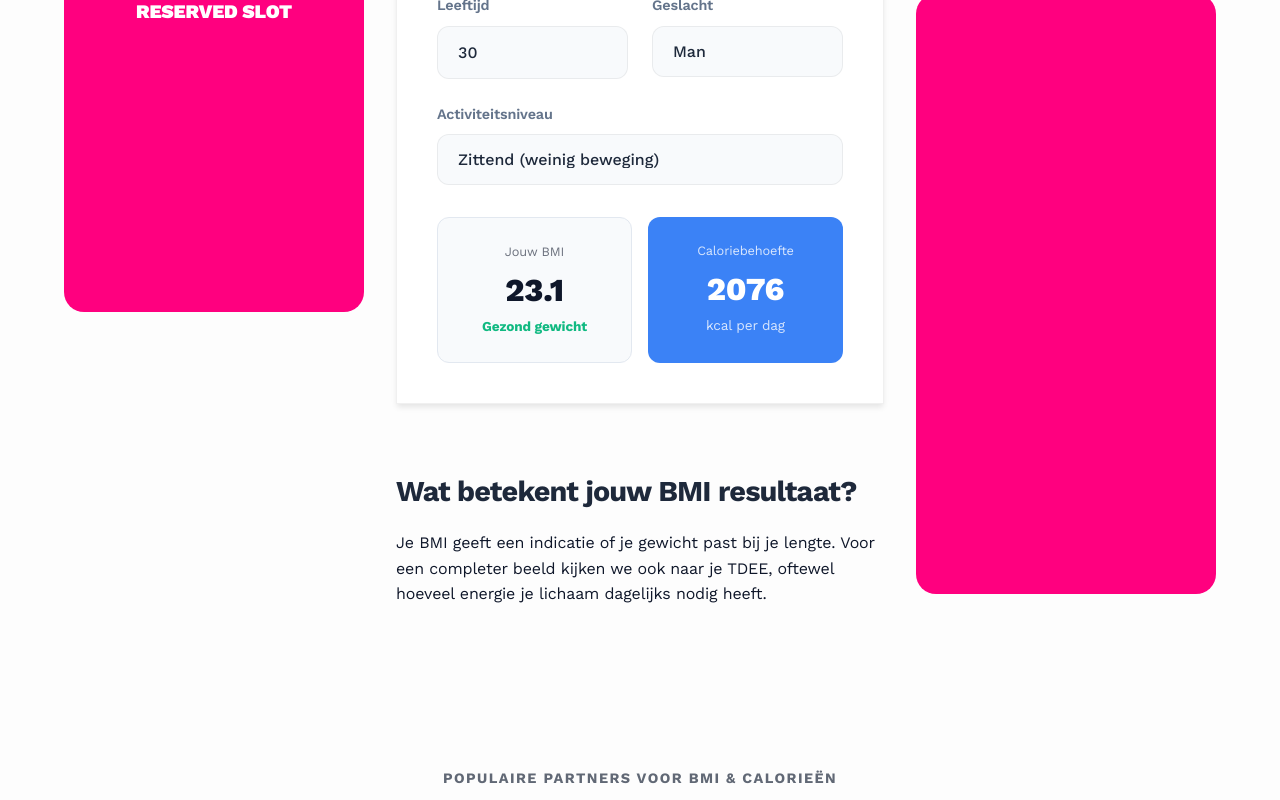
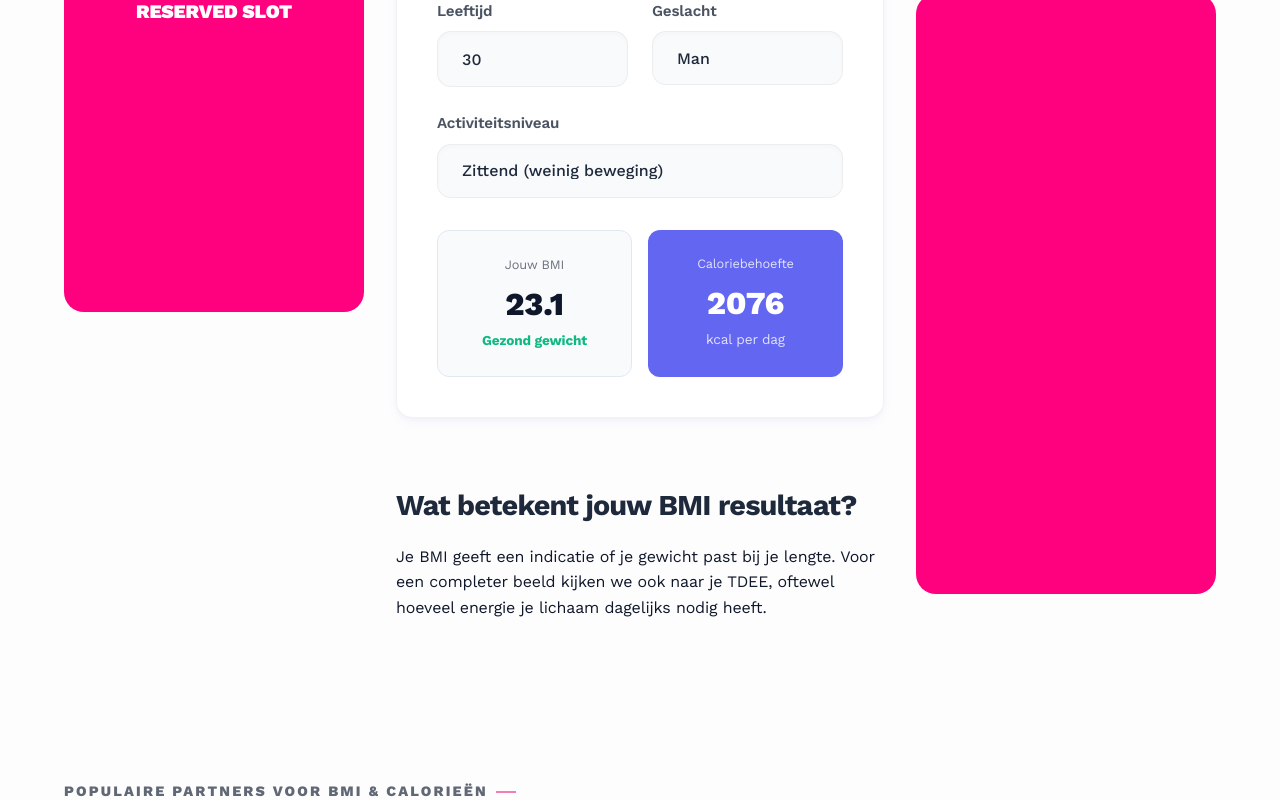
Before and after one commit to sirklaas/bereken.ing, a Next.js app: page /gezondheid in a window 1280 px wide. Shown: the part 740-1540 px from the top of the page. Built offline with nearby package versions, Linux system fonts and the light colour scheme.

Commit message:
Skill: Colorize - Injected vibrant indigo/violet palette, gradients, and tactile UI elements

```diff
--- a/src/app/globals.css
+++ b/src/app/globals.css
@@ -1,23 +1,28 @@
 :root {
-  /* Color Palette - Pristine SaaS (Apple/Stripe inspired) */
-  --background: #fcfcfd;
+  /* Color Palette - Vibrant Premium SaaS */
+  --background: #fdfdfd;
   --foreground: #0f172a;
   --surface: #ffffff;
 
-  --primary: #2C497F;
-  --primary-accent: #3b82f6; /* More vibrant SaaS Blue */
-  --primary-glow: rgba(59, 130, 246, 0.15);
+  --primary: #1a365d;
+  --primary-accent: #6366f1; /* Indigo / Violet vibrant */
+  --primary-glow: rgba(99, 102, 241, 0.2);
+  --accent-vibrant: #ec4899; /* Pink accent */
 
   --secondary: #64748b;
-  --border: #f1f5f9;
+  --border: rgba(0, 0, 0, 0.05);
   --input-bg: #f8fafc;
   --heading-color: #1e293b;
-  --background: #fdfdfd;
-  --card-bg: #ffffff;
-  --border: rgba(0,0,0,0.06);
+
+  /* Glassmorphism / Vibrant Surfaces */
+  --glass-bg: rgba(255, 255, 255, 0.8);
+  --glass-border: rgba(255, 255, 255, 0.4);
+
   --shadow-sm: 0 1px 2px 0 rgb(0 0 0 / 0.05);
-  --shadow-md: 0 4px 6px -1px rgb(0 0 0 / 0.1);
-  --shadow-lg: 0 10px 15px -3px rgb(0 0 0 / 0.1);
+  --shadow-md: 0 4px 12px -2px rgba(99, 102, 241, 0.08), 0 2px 6px -1px rgba(0, 0, 0, 0.04);
+  --shadow-lg: 0 20px 40px -12px rgba(99, 102, 241, 0.12), 0 10px 20px -10px rgba(0, 0, 0, 0.05);
+
+  --radius: 16px;
   --gap: clamp(1rem, 3vw, 2rem);
   --max-width: 1440px;
 
@@ -25,7 +30,7 @@
   --font-main: var(--font-work-sans), -apple-system, BlinkMacSystemFont, sans-serif;
   --font-heading: var(--font-fugaz), var(--font-main);
 
-  --transition: all 0.25s cubic-bezier(0.4, 0, 0.2, 1);
+  --transition: all 0.3s cubic-bezier(0.4, 0, 0.2, 1);
 }
 
 * {
@@ -67,11 +72,22 @@ h2 {
 h3 {
   font-family: var(--font-main);
   font-size: 0.85rem;
-  font-weight: 700;
+  font-weight: 800;
   text-transform: uppercase;
-  letter-spacing: 0.1em;
+  letter-spacing: 0.15em;
   color: var(--primary-accent);
   margin-bottom: 1rem;
+  display: flex;
+  align-items: center;
+  gap: 0.5rem;
+}
+
+h3::after {
+  content: "";
+  height: 2px;
+  width: 20px;
+  background: var(--accent-vibrant);
+  display: inline-block;
 }
 
 /* --- PRISTINE RESPONSIVE GRID --- */
@@ -164,20 +180,38 @@ h3 {
   padding: 2.5rem;
   box-shadow: var(--shadow-md);
   transition: var(--transition);
+  position: relative;
+  overflow: hidden;
+}
+
+.card::before {
+  content: "";
+  position: absolute;
+  top: 0;
+  left: 0;
+  width: 100%;
+  height: 4px;
+  background: linear-gradient(90deg, var(--primary-accent), var(--accent-vibrant));
+  opacity: 0;
+  transition: var(--transition);
 }
 
 .card:hover {
   box-shadow: var(--shadow-lg);
-  transform: translateY(-2px);
-  border-color: rgba(59, 130, 246, 0.2);
+  transform: translateY(-4px);
+  border-color: rgba(99, 102, 241, 0.2);
+}
+
+.card:hover::before {
+  opacity: 1;
 }
 
 /* --- TACTILE INPUTS --- */
 input, select {
   appearance: none;
   width: 100%;
-  padding: 1rem 1.25rem;
-  border-radius: 12px;
+  padding: 1.1rem 1.5rem;
+  border-radius: 14px;
   border: 1px solid var(--border);
   background: var(--input-bg);
   font-family: var(--font-main);
@@ -185,21 +219,23 @@ input, select {
   font-weight: 500;
   transition: var(--transition);
   color: var(--heading-color);
+  box-shadow: inset 0 2px 4px 0 rgba(0, 0, 0, 0.02);
 }
 
 input:focus {
   outline: none;
   border-color: var(--primary-accent);
   background: white;
-  box-shadow: 0 0 0 4px var(--primary-glow);
+  box-shadow: 0 0 0 4px var(--primary-glow), inset 0 2px 4px 0 rgba(0, 0, 0, 0.01);
 }
 
 label {
   display: block;
-  font-size: 0.9rem;
+  font-size: 0.95rem;
   font-weight: 600;
-  color: var(--secondary);
-  margin-bottom: 0.6rem;
+  color: var(--heading-color);
+  margin-bottom: 0.7rem;
+  opacity: 0.8;
 }
 
 /* --- BUTTONS --- */
@@ -207,23 +243,40 @@ label {
   display: inline-flex;
   align-items: center;
   justify-content: center;
-  padding: 1rem 2.5rem;
-  border-radius: 12px;
+  padding: 1.1rem 2.5rem;
+  border-radius: 14px;
   font-weight: 700;
-  font-size: 1rem;
+  font-size: 1.1rem;
   text-decoration: none;
   transition: var(--transition);
   cursor: pointer;
   border: none;
-  background: var(--primary-accent);
+  background: linear-gradient(135deg, var(--primary-accent), #4f46e5);
   color: white;
-  box-shadow: 0 4px 6px -1px rgba(59, 130, 246, 0.2);
+  box-shadow: 0 4px 14px 0 rgba(99, 102, 241, 0.39);
+  position: relative;
+  overflow: hidden;
+}
+
+.button::after {
+  content: "";
+  position: absolute;
+  top: 0;
+  left: 0;
+  width: 100%;
+  height: 100%;
+  background: linear-gradient(rgba(255,255,255,0.2), transparent);
+  opacity: 0;
+  transition: var(--transition);
 }
 
 .button:hover {
-  background: #2563eb;
-  transform: translateY(-1px);
-  box-shadow: 0 10px 15px -3px rgba(59, 130, 246, 0.3);
+  transform: translateY(-2px);
+  box-shadow: 0 6px 20px rgba(99, 102, 241, 0.45);
+}
+
+.button:hover::after {
+  opacity: 1;
 }
 
 /* --- MOBILE SWIPE NAV --- */
```
